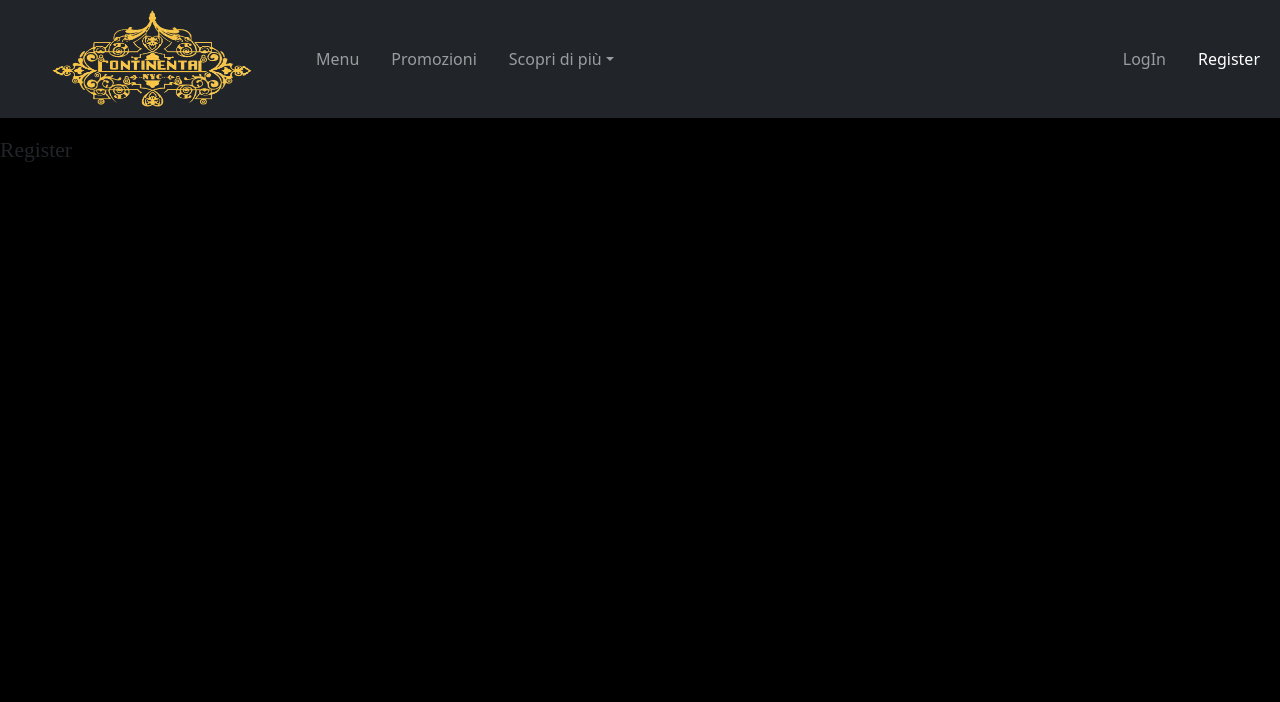
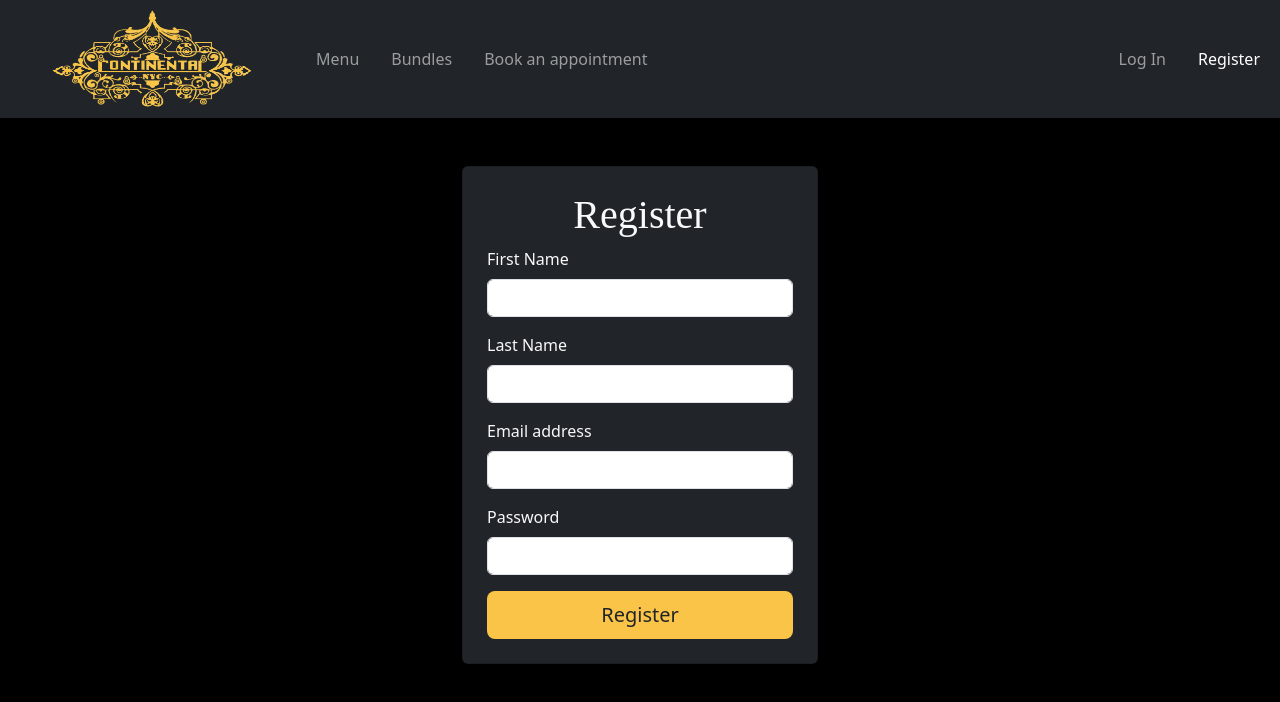
Before and after one commit to LuigiCervo/app-finalcapstonefrontend, a React (Create React App) app: page /register in a window 1280 px wide. Shown: the top 702 px of the page. Built offline with nearby package versions, Linux system fonts and the light colour scheme; a web font is replaced by a local one.

Commit message:
login and register completed

```diff
--- a/src/App.css
+++ b/src/App.css
@@ -2,3 +2,7 @@
     font-family: "Lugrasimo";
     src: url('localhost:3000/font/Lugrasimo-Regular.ttf');
 }
+
+body {
+    background-color: black;
+}
--- a/src/App.tsx
+++ b/src/App.tsx
@@ -1,17 +1,22 @@
+//External libs imports
+import { useState } from "react";
 import { BrowserRouter, NavLink, Route, Routes } from "react-router-dom";
+import { Container, Nav, NavDropdown, Navbar } from "react-bootstrap";
+//Internal modules
+import Index from "./pages/Index";
+import Register from "./pages/Register";
+import Login from "./pages/Login";
+import Logout from "./pages/Logout";
+import DishDetails from "./pages/DishDetails";
 import DishManager from "./pages/DishManager";
-import { Container, Nav, NavDropdown, Navbar } from "react-bootstrap";
+import User from "./dto/User";
+//CSS
 import 'bootstrap/dist/css/bootstrap.min.css';
-import Login from "./pages/Login";
-import Register from "./pages/Register";
-import { Index } from "./pages/Index";
-import DishDetails from "./pages/DishDetails";
 import './App.css';
-import { useState } from "react";
 
-function App() {
+export default function App() {
 
-  const [token, setToken] = useState<any | null>(null);
+  const [authState, setAuthState] = useState<{ token: string, user: User } | null>(null);
 
   return (
     <main>
@@ -23,21 +28,34 @@ function App() {
             <Navbar.Collapse id="basic-navbar-nav">
               <Nav className="me-auto">
                 <NavLink className="mx-2 nav-link" to="/">Menu</NavLink>
-                <NavLink className="mx-2 nav-link" to="/bundles">Promozioni</NavLink>
-                <NavDropdown className="mx-2" title="Scopri di più" id="basic-nav-dropdown">
-                  <NavDropdown.Item href="#action/3.1">Prenota un appuntamento</NavDropdown.Item>
-                  <NavDropdown.Item href="#action/3.3">Modifica menu</NavDropdown.Item>
-                  <NavDropdown.Divider />
-                  <NavDropdown.Item href="#action/3.4">
-                    Separated link
-                  </NavDropdown.Item>
-                </NavDropdown>
+                <NavLink className="mx-2 nav-link" to="/bundles">Bundles</NavLink>
+                <NavLink className="mx-2 nav-link" to="/book">Book an appointment</NavLink>
               </Nav>
 
-              <Nav className="justify-self-end">
-                <NavLink className="mx-2 nav-link" to="/login">LogIn</NavLink>
-                <NavLink className="mx-2 nav-link" to="/register">Register</NavLink>
-              </Nav>
+              {
+                authState == null &&
+                <Nav className="justify-self-end">
+                  <NavLink className="mx-2 nav-link" to="/login">Log In</NavLink>
+                  <NavLink className="mx-2 nav-link" to="/register">Register</NavLink>
+                </Nav>
+              }
+              {
+                authState != null &&
+                <Nav className="justify-self-end">
+                  <NavDropdown className="mx-2" title={authState.user.name} id="basic-nav-dropdown">
+                    {
+                      authState.user.admin &&
+                      <NavDropdown.Item>Admin Account</NavDropdown.Item>
+                    }
+                    {
+                      authState.user.golden &&
+                      <NavDropdown.Item>Golden Account</NavDropdown.Item>
+                    }
+                  </NavDropdown>
+
+                  <NavLink className="mx-2 nav-link" to="/logout">Log Out</NavLink>
+                </Nav>
+              }
             </Navbar.Collapse>
           </Container>
         </Navbar>
@@ -45,13 +63,12 @@ function App() {
         <Routes>
           <Route path='/' element={<Index />} />
           <Route path='/dish/:id' element={<DishDetails />} />
-          <Route path='/login' element={<Login setTokenAction={setToken} />} />
           <Route path='/register' element={<Register />} />
+          <Route path='/login' element={<Login setAuthStateAction={setAuthState} />} />
+          <Route path='/logout' element={<Logout setAuthStateAction={setAuthState} />} />
           <Route path='/admin/dish' element={<DishManager />} />
         </Routes>
       </BrowserRouter>
     </main >
   );
 }
-
-export default App;
--- /dev/null
+++ b/src/dto/Register.ts
@@ -0,0 +1,6 @@
+export default interface RegisterDTO {
+    firstName: string;
+    lastName: string;
+    email: string;
+    password: string;
+}
--- a/src/dto/Token.ts
+++ b/src/dto/User.ts
@@ -1,6 +1,6 @@
 import { JwtPayload } from "jwt-decode";
 
-export default interface Token extends JwtPayload {
+export default interface User extends JwtPayload {
     name: string;
     admin: boolean;
     golden: boolean;
--- a/src/pages/DishDetails.css
+++ b/src/pages/DishDetails.css
@@ -8,8 +8,15 @@ h2 {
     font-size: 2.5em;
 }
 
+h3 {
+    font-family: 'Lugrasimo';
+    font-size: 2.5em;
+}
+
 #dish-image {
     width: 75%;
+    border: 2px solid #F9C448;
+    border-radius: 16px;
 }
 
 #manufacturer-logo {
--- a/src/pages/DishDetails.tsx
+++ b/src/pages/DishDetails.tsx
@@ -30,14 +30,10 @@ function DishDetails() {
                             <h2 className='mt-3'>By {dish?.manufacturer.name}</h2>
                         </div>
                     }
-                    {
-                        dish?.manufacturer != null && dish?.description != null &&
-                        <hr />
-                    }
-                    {
-                        dish?.description != null &&
-                        <p>{dish?.description}</p>
-                    }
+                    <hr />
+                    <p>{dish?.description}</p>
+                    <hr />
+                    <h3 className='text-start'>{dish?.price} $</h3>
                 </Col>
             </Row>
         </Container>
--- a/src/pages/Index.css
+++ b/src/pages/Index.css
@@ -1,7 +1,3 @@
-body {
-    background-color: black;
-}
-
 h1,
 h2,
 p {
@@ -19,3 +15,7 @@ h2 {
 p {
     font-size: 1.35em;
 }
+
+.detailsLink {
+    color: #F9C448;
+}
--- a/src/pages/Index.tsx
+++ b/src/pages/Index.tsx
@@ -1,19 +1,19 @@
-import { ChangeEvent, useState, useEffect } from 'react';
-import { Card, Col, Container, Row } from 'react-bootstrap';
+import { useState, useEffect } from 'react';
+import { Container } from 'react-bootstrap';
 import { Dish } from '../models/Dish';
 import { getDishList } from '../service/DishService';
 import { Link } from 'react-router-dom';
 import './Index.css';
 
-export function Index() {
+export default function Index() {
 
     const [dishes, setDishes] = useState<Dish[]>([]);
-    const [menu, setMenu] = useState<{ sectionName: string, indices: number[] }[]>([
-        { sectionName: "Antipasti", indices: [5, 6, 7, 8] },
-        { sectionName: "Primi", indices: [11, 12, 13, 14] },
-        { sectionName: "Secondi", indices: [15, 16, 17, 19] },
-        { sectionName: "Contorni", indices: [20, 21, 26] },
-        { sectionName: "Dessert", indices: [22, 23, 24, 25] }
+    const [menu] = useState<{ sectionName: string, indices: number[] }[]>([
+        { sectionName: "Appetizers", indices: [5, 6, 7, 8] },
+        { sectionName: "Main courses", indices: [11, 12, 13, 14] },
+        { sectionName: "Second courses", indices: [15, 16, 17, 19] },
+        { sectionName: "Side dishes", indices: [20, 21, 26] },
+        { sectionName: "Desserts", indices: [22, 23, 24, 25] }
     ]);
 
     useEffect(() => {
@@ -30,8 +30,8 @@ export function Index() {
                         <ul className='list-unstyled'>
                             {
                                 section.indices.map(index => {
-                                    var d = dishes.filter(dish => dish.id == index)[0];
-                                    return <li><p><i>{d?.name + " | " + d?.price + "$"}   <Link to={`/dish/${index}`}>(details)</Link></i></p></li>
+                                    var d = dishes.filter(dish => dish.id === index)[0];
+                                    return <li><p><i>{d?.name + " | " + d?.price + "$"} <Link to={`/dish/${index}`} className='detailsLink'>(details)</Link></i></p></li>
                                 })
                             }
                         </ul>
--- a/src/pages/Login.tsx
+++ b/src/pages/Login.tsx
@@ -1,11 +1,10 @@
 import { Button, Card, Col, Container, Form, Row } from "react-bootstrap";
-import './Login.css';
-import { useState } from "react";
 import LoginDTO from "../dto/Login";
-import jwtDecode, { JwtPayload } from "jwt-decode";
-import Token from "../dto/Token";
+import { useNavigate } from "react-router-dom";
 
-function Login(props: { setTokenAction(token: any): void }) {
+export default function Login(props: { setAuthStateAction(token: any): void }) {
+
+    const navigate = useNavigate();
 
     function LoginFunction() {
         const emailInput: HTMLInputElement = document.getElementById('emailField') as HTMLInputElement;
@@ -22,12 +21,10 @@ function Login(props: { setTokenAction(token: any): void }) {
         }).then(response => {
             console.log(response.status);
             if (response.ok) {
-                response.text().then(token => {
-                    console.log("Token: " + token);
-                    var tokenPayload: any = jwtDecode<any>(token, { header: false });
-                    console.log("Decoded Token: " + tokenPayload);
-                    props.setTokenAction(token);
-                })
+                response.text().then(tokenString => {
+                    props.setAuthStateAction({ token: tokenString, user: JSON.parse(atob(tokenString.split('.')[1])) });
+                    navigate('/');
+                });
             }
         })
     }
@@ -55,5 +52,3 @@ function Login(props: { setTokenAction(token: any): void }) {
         </Container>
     );
 }
-
-export default Login;
--- /dev/null
+++ b/src/pages/Logout.tsx
@@ -0,0 +1,8 @@
+import { useNavigate } from "react-router-dom";
+
+export default function Logout(props: { setAuthStateAction(token: any): void }) {
+    const navigate = useNavigate();
+    props.setAuthStateAction(null);
+    navigate('/');
+    return (<p>Logged out</p>);
+}
--- a/src/pages/Register.tsx
+++ b/src/pages/Register.tsx
@@ -1,5 +1,74 @@
-function Register() {
-    return (<p>Register</p>);
+import { Alert, Button, Card, Col, Container, Form, Row } from "react-bootstrap";
+import RegisterDTO from "../dto/Register";
+import { useState } from "react";
+
+export default function Register() {
+
+    const [result, setResult] = useState<boolean | null>(null);
+
+    function RegisterFunction() {
+        const firstNameInput: HTMLInputElement = document.getElementById('firstNameField') as HTMLInputElement;
+        const lastNameInput: HTMLInputElement = document.getElementById('lastNameField') as HTMLInputElement;
+        const emailInput: HTMLInputElement = document.getElementById('emailField') as HTMLInputElement;
+        const passwordInput: HTMLInputElement = document.getElementById('passwordField') as HTMLInputElement;
+
+        const registerData: RegisterDTO = {
+            firstName: firstNameInput.value,
+            lastName: lastNameInput.value,
+            email: emailInput.value,
+            password: passwordInput.value
+        };
+
+        fetch("http://localhost:8080/api/auth/register", {
+            method: 'POST',
+            headers: {
+                "Content-Type": "application/json",
+            },
+            body: JSON.stringify(registerData)
+        }).then(response => {
+            setResult(response.ok);
+        })
+    }
+
+    return (
+        <Container>
+            <Row className="justify-content-center mt-5">
+                <Col xs={4}>
+                    <Card className="p-4" bg='dark' text="light">
+                        <h1 className="text-center">Register</h1>
+                        <Form>
+                            <Form.Group className="mb-3">
+                                <Form.Label>First Name</Form.Label>
+                                <Form.Control type="text" id="firstNameField" />
+                            </Form.Group>
+                            <Form.Group className="mb-3">
+                                <Form.Label>Last Name</Form.Label>
+                                <Form.Control type="text" id="lastNameField" />
+                            </Form.Group>
+                            <Form.Group className="mb-3">
+                                <Form.Label>Email address</Form.Label>
+                                <Form.Control type="email" id="emailField" />
+                            </Form.Group>
+                            <Form.Group className="mb-3">
+                                <Form.Label>Password</Form.Label>
+                                <Form.Control type="password" id="passwordField" />
+                            </Form.Group>
+                        </Form>
+                        {
+                            result === null &&
+                            <Button variant="lg" style={{ backgroundColor: '#F9C448' }} id="passwordField" onClick={RegisterFunction}>Register</Button>
+                        }
+                        {
+                            result === true &&
+                            <Alert variant="success">Your account has been created!</Alert>
+                        }
+                        {
+                            result === false &&
+                            <Alert variant="danger">An error occurred during the registration.</Alert>
+                        }
+                    </Card>
+                </Col>
+            </Row>
+        </Container>
+    );
 }
-
-export default Register;
```
Also changed, not shown: src/pages/Login.css (deleted).
